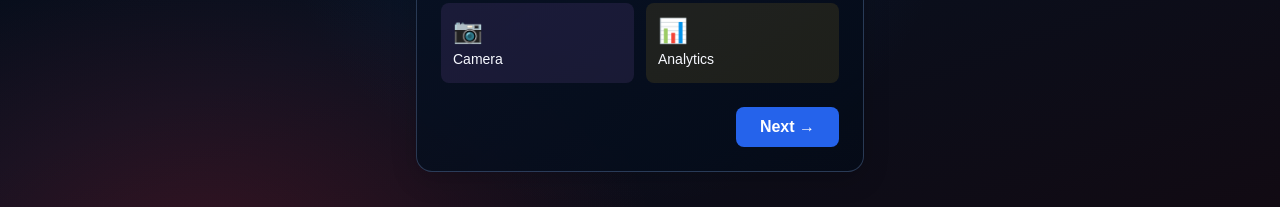
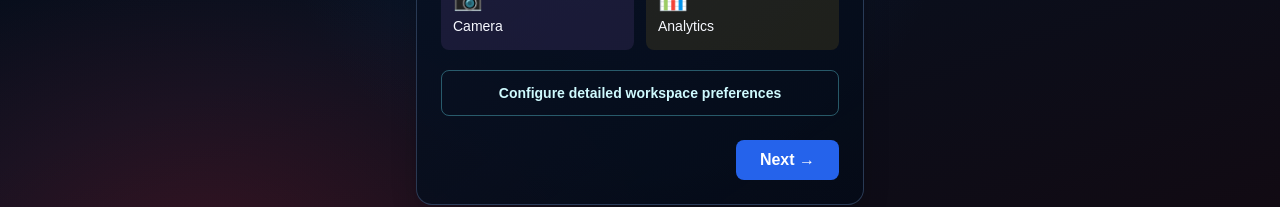
Before and after one commit to Gtownrter77/roof-os, a Next.js app: page /onboarding in a window 1280 px wide. Shown: the part 467-674 px from the top of the page. Built offline with nearby package versions, Linux system fonts and the light colour scheme; no server answers.

Commit message:
Link welcome screen to detailed workspace setup

```diff
--- a/app/onboarding/page.tsx
+++ b/app/onboarding/page.tsx
@@ -105,6 +105,9 @@ export default function OnboardingPage() {
                 <span className="text-sm font-medium">Analytics</span>
               </div>
             </div>
+            <button type="button" onClick={() => router.push('/onboarding/workspace')} className="mt-5 w-full rounded-lg border border-cyan-300/35 px-4 py-3 text-sm font-semibold text-cyan-100 hover:bg-cyan-300/10">
+              Configure detailed workspace preferences
+            </button>
           </div>
         )
       case 2:
```
